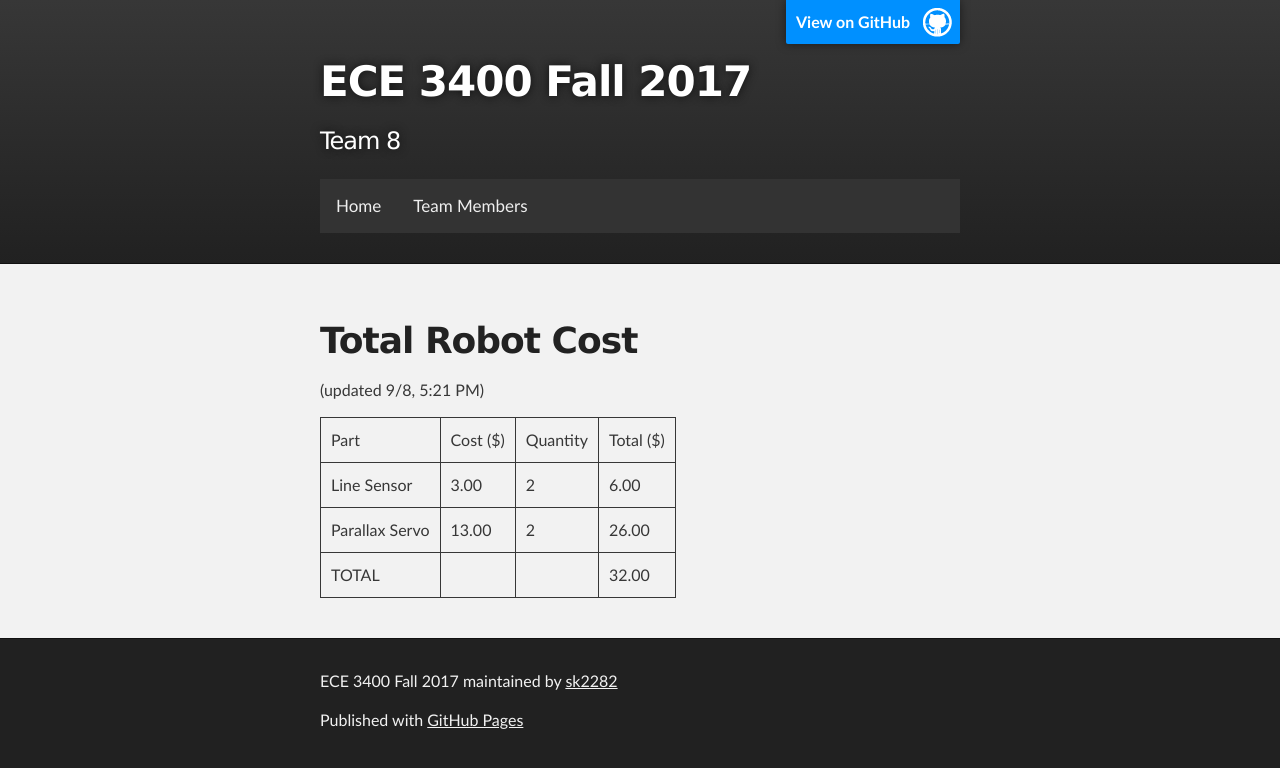
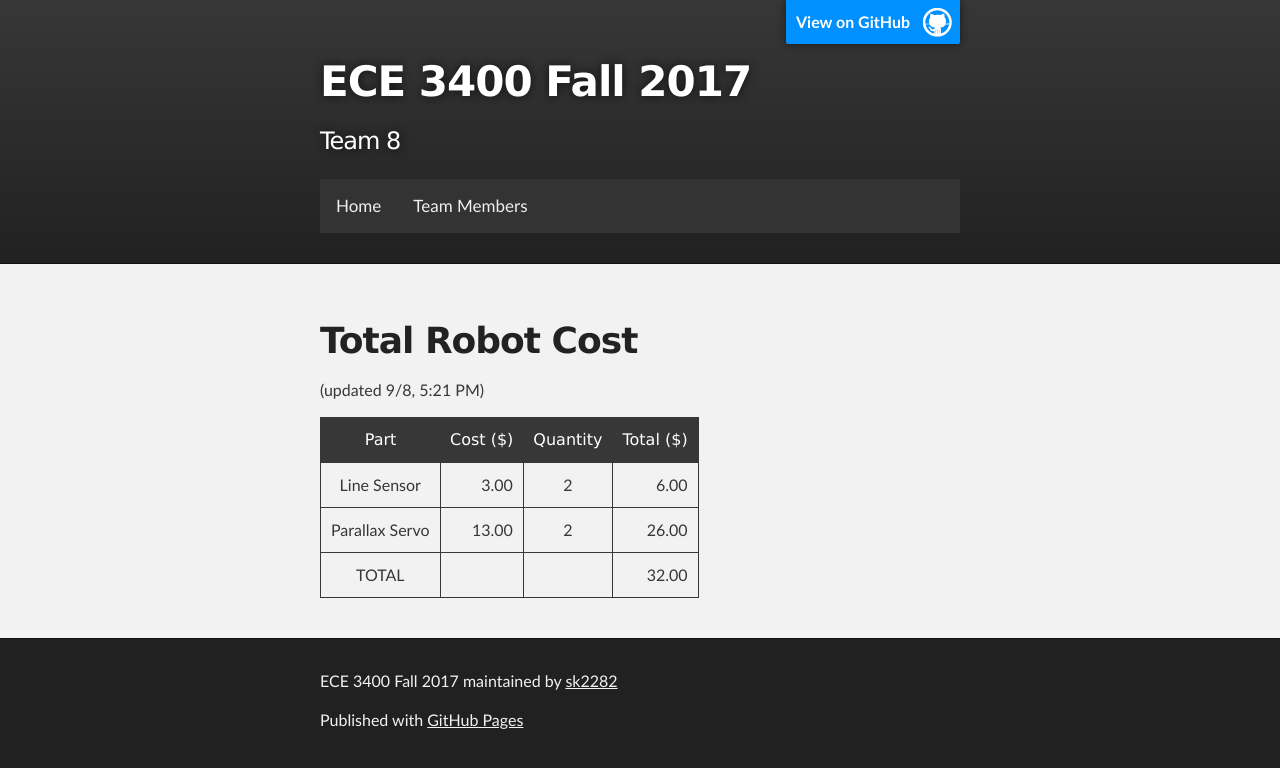
Before and after one commit to sk2282/ECE3400_Team8, a Jekyll site: the page built from cost.md, in a window 1280 px wide. Shown: the top 768 px of the page. Built offline with Jekyll 4.4.1, drawn with Linux system fonts in a browser that asks for light colours; our own code applies the rules of GitHub Pages for plain Markdown files.

```diff
--- a/cost.md
+++ b/cost.md
@@ -1,7 +1,8 @@
 # Total Robot Cost
 (updated 9/8, 5:21 PM)
 
-Part | Cost ($) | Quantity | Total ($)
+|Part|Cost ($)|Quantity|Total ($)|
+|:--:|-------:|:------:|--------:|
 Line Sensor | 3.00 | 2 | 6.00
 Parallax Servo | 13.00 | 2 | 26.00
 TOTAL | | | 32.00
```
